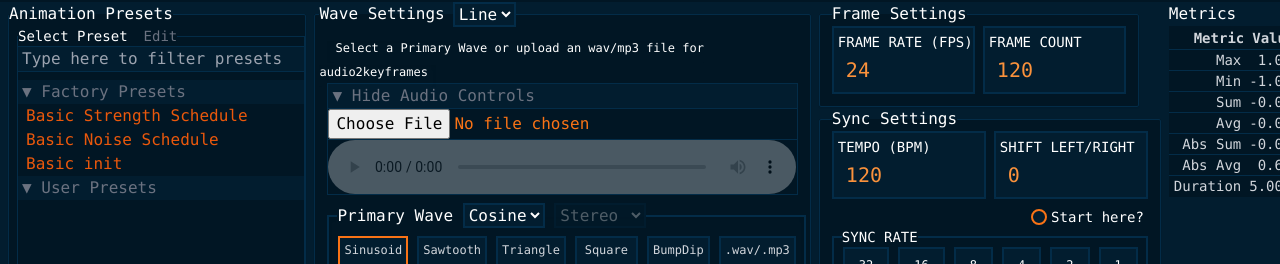
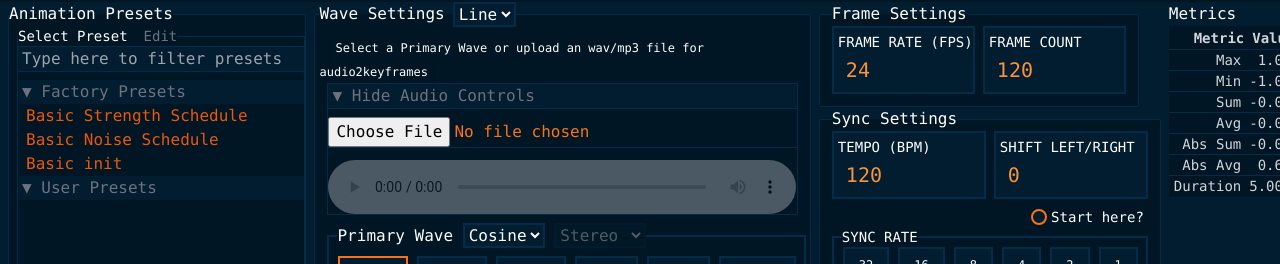
Before and after one commit to ganeJackS/framesync.xyz, a React (Vite) app: page / in a window 1280 px wide. Shown: the part 447-711 px from the top of the page. Built offline with nearby package versions, Linux system fonts and the light colour scheme.

Commit message:
audio control padding

```diff
--- a/src/components/ControlPanel.tsx
+++ b/src/components/ControlPanel.tsx
@@ -521,13 +521,13 @@ export default function ControlPanel() {
                 hideLabel="Hide">
                 <div className="flex flex-col">
                   <input
-                    className=" border-y border-dark-blue bg-darkest-blue pr-2 text-orange-500"
+                    className=" border-y pt-2 border-dark-blue bg-darkest-blue pr-2 text-orange-500"
                     type="file"
                     ref={fileInput}
                     onChange={handleFileUpload}
                   />
                   <audio
-                    className={`m-0 block w-auto rounded-none bg-darkest-blue ${
+                    className={`mt-3 block w-auto rounded-none bg-darkest-blue ${
                       waveType === "audio" ? "" : "opacity-30"
                     }`}
                     ref={audioElement}
```
